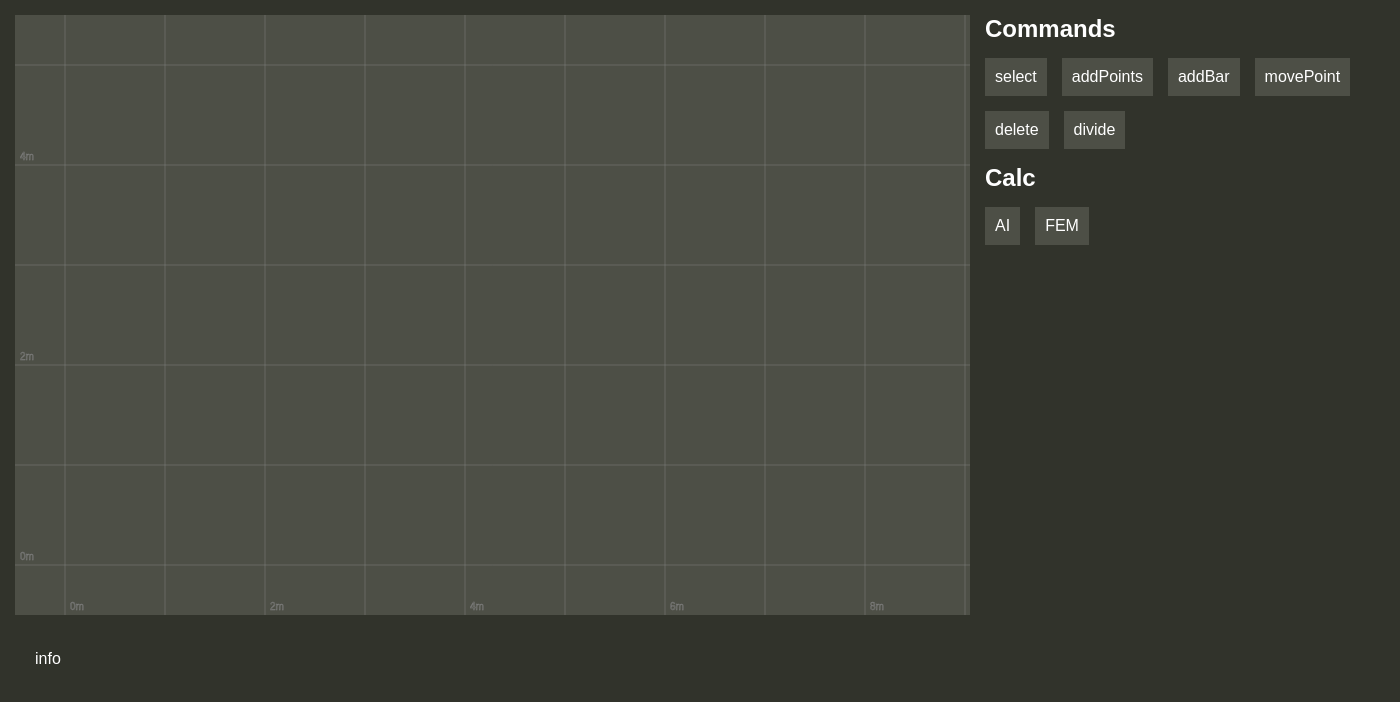
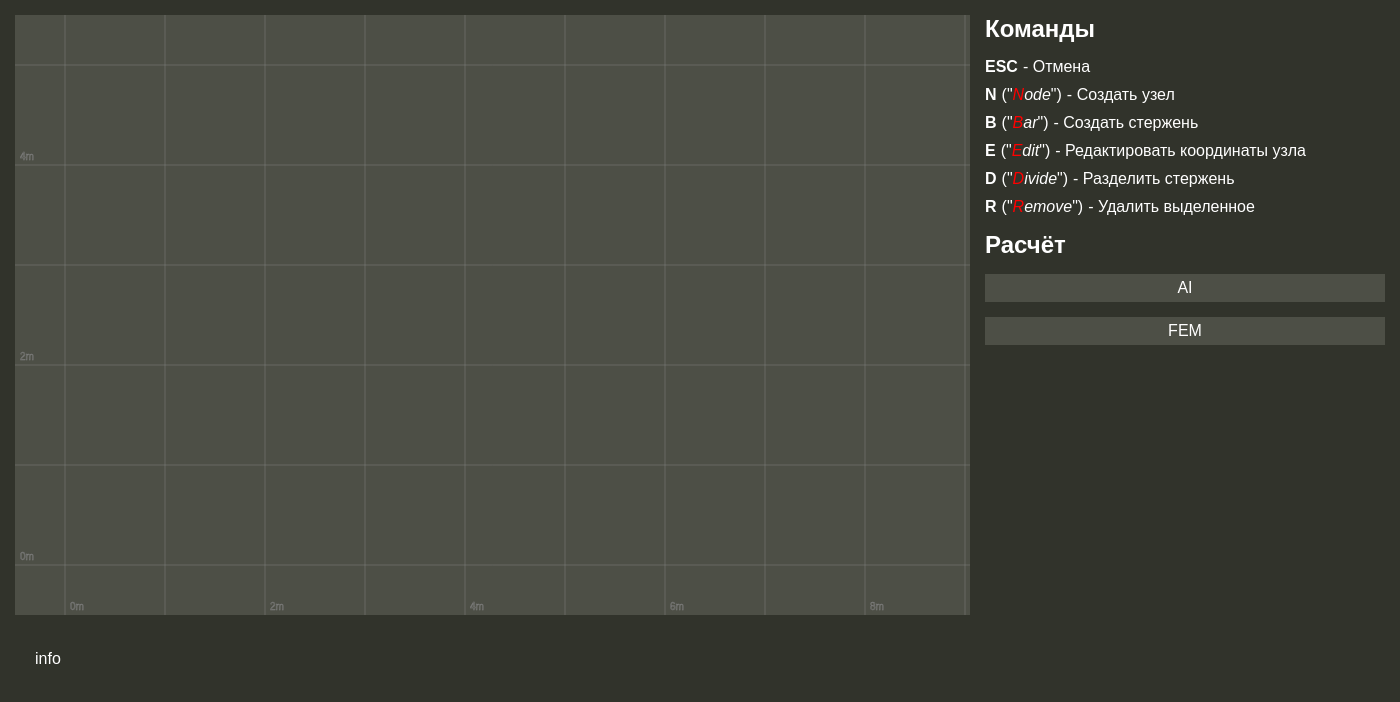
Before and after one commit to Repet124/fem-vs-ai, an Electron app: page public/index.html in a window 1400 px wide. Drawn offline with Linux system fonts and the light colour scheme.

Commit message:
commands to keybindings

```diff
--- a/public/editor/actions.js
+++ b/public/editor/actions.js
@@ -7,6 +7,7 @@ function offActions() {
 	schema.unselect();
 	schema.clearListeners();
 	schema.draw();
+	select();
 }
 
 function addBar() {
@@ -54,7 +55,6 @@ function addPoints() {
 }
 
 function select() {
-	offActions();
 	schema.selectModeOn();
 }
 
--- a/public/editor/index.js
+++ b/public/editor/index.js
@@ -43,6 +43,16 @@ function getTranslationHandler() {
 	}
 }
 
+function assignCommandToKeys(commandToKeySuit) {
+	document.addEventListener('keydown', e => {
+		commandToKeySuit.forEach((command, keyCodes) => {
+			if (keyCodes.includes(e.code)) {
+				command();
+			}
+		});
+	});
+}
+
 function isCrodsOverElem(clientX, clientY, boundingClientRect) {
 	return !(clientX < boundingClientRect.x || clientY < boundingClientRect.y || clientX > boundingClientRect.right || clientY > boundingClientRect.bottom);
 }
@@ -66,20 +76,14 @@ canvas.addEventListener('mousedown', e => {
 
 window.addEventListener('wheel', getZoomHandler());
 
-document.addEventListener('keydown', function(e) {
-	if (e.code === 'Escape') {
-		schema.decline();
-		actions.off();
-		controls.forEach(btn => {btn.classList.remove('activeCommand')})
-	}
-});
+// document.addEventListener('keydown', );
+var keySuit = new Map();
 
-controls.forEach(btn => {
-	btn.addEventListener('click', e => {
-		if (actions[btn.dataset.command]) {
-			controls.forEach(btn => {btn.classList.remove('activeCommand')})
-			e.target.classList.add('activeCommand')
-			actions[btn.dataset.command]();
-		}
-	})
-});
+keySuit.set(['Escape'], () => {schema.decline();actions.off();});
+keySuit.set(['KeyN'], actions.addPoints);
+keySuit.set(['KeyB'], actions.addBar);
+keySuit.set(['KeyE'], actions.movePoint);
+keySuit.set(['KeyD'], actions.divide);
+keySuit.set(['KeyR'], actions.deleteSelected);
+
+assignCommandToKeys(keySuit);
--- a/public/index.html
+++ b/public/index.html
@@ -20,22 +20,43 @@
 			<section id="pallete">
 				<div id="pallete-cords" class="pallete"></div>
 				<div id="pallete-command" class="pallete">
-					<h2>Commands</h2>
+					<h2>Команды</h2>
 					<ul>
-						<li data-command="select">select</li>
-						<li data-command="addPoints">addPoints</li>
-						<li data-command="addBar">addBar</li>
-						<li data-command="movePoint">movePoint</li>
-						<li data-command="deleteSelected">delete</li>
-						<li data-command="divide">divide</li>
+						<li>
+							<div class="command-name">Esc</div>
+							<div class="command-description">Отмена</div>
+						</li>
+						<li>
+							<div class="command-name">N</div>
+							<div class="command-keyword">node</div>
+							<div class="command-description">Создать узел</div>
+						</li>
+						<li>
+							<div class="command-name">B</div>
+							<div class="command-keyword">bar</div>
+							<div class="command-description">Создать стержень</div>
+						</li>
+						<li>
+							<div class="command-name">E</div>
+							<div class="command-keyword">edit</div>
+							<div class="command-description">Редактировать координаты узла</div>
+						</li>
+						<li>
+							<div class="command-name">D</div>
+							<div class="command-keyword">divide</div>
+							<div class="command-description">Разделить стержень</div>
+						</li>
+						<li>
+							<div class="command-name">R</div>
+							<div class="command-keyword">remove</div>
+							<div class="command-description">Удалить выделенное</div>
+						</li>
 					</ul>
 				</div>
 				<div id="pallete-calc" class="pallete">
-					<h2>Calc</h2>
-					<ul>
-						<li data-command="ai">AI</li>
-						<li data-command="fem">FEM</li>
-					</ul>
+					<h2>Расчёт</h2>
+					<button class="btn" data-command="ai">AI</button>
+					<button class="btn" data-command="fem">FEM</button>
 				</div>
 
 			</section>
--- a/public/style.css
+++ b/public/style.css
@@ -64,22 +64,54 @@ body {
 	gap: 15px;
 	ul {
 		display: flex;
-		flex-wrap: wrap;
-		gap: 15px;
+		flex-direction: column;
+		gap: 10px;
 	}
 	li {
-		padding: 10px;
-		background-color: var(--gray);
+		display: flex;
+		gap: 5px;
 		list-style-type: none;
-		&:hover {
-			background-color: var(--gray-light);
-			cursor: pointer;
-		};
 	}
 	.activeCommand {
 		background-color: orange;
 	}
 }
+
+.command-name {
+	order: 1;
+	text-transform: uppercase;
+	font-weight: bold;
+}
+
+li:has(.command-keyword) {
+	&::before {
+		order: 2;
+		content: '("';
+	}
+
+	&::after {
+		order: 2;
+		content: '")';
+	}
+}
+
+.command-keyword {
+	margin: 0 -5px;
+	order: 2;
+	font-style: italic;
+	&:first-letter {
+		color: red;
+		text-transform: uppercase;
+	}
+}
+.command-description {
+	order: 3;
+
+	&::before {
+		content: '- ';
+	}
+}
+
 
 label:has(.pallete-field) {
 	display: flex;
@@ -111,3 +143,15 @@ label:has(.pallete-field) {
 	top: -10px;
 	left: 0;
 }
+
+.btn {
+	padding:  5px;
+	color: #fff;
+	font-size: 16px;
+	background-color: var(--gray);
+	border: none;
+	&:hover {
+		background-color: var(--gray-light);
+		cursor: pointer;
+	}
+}
```
